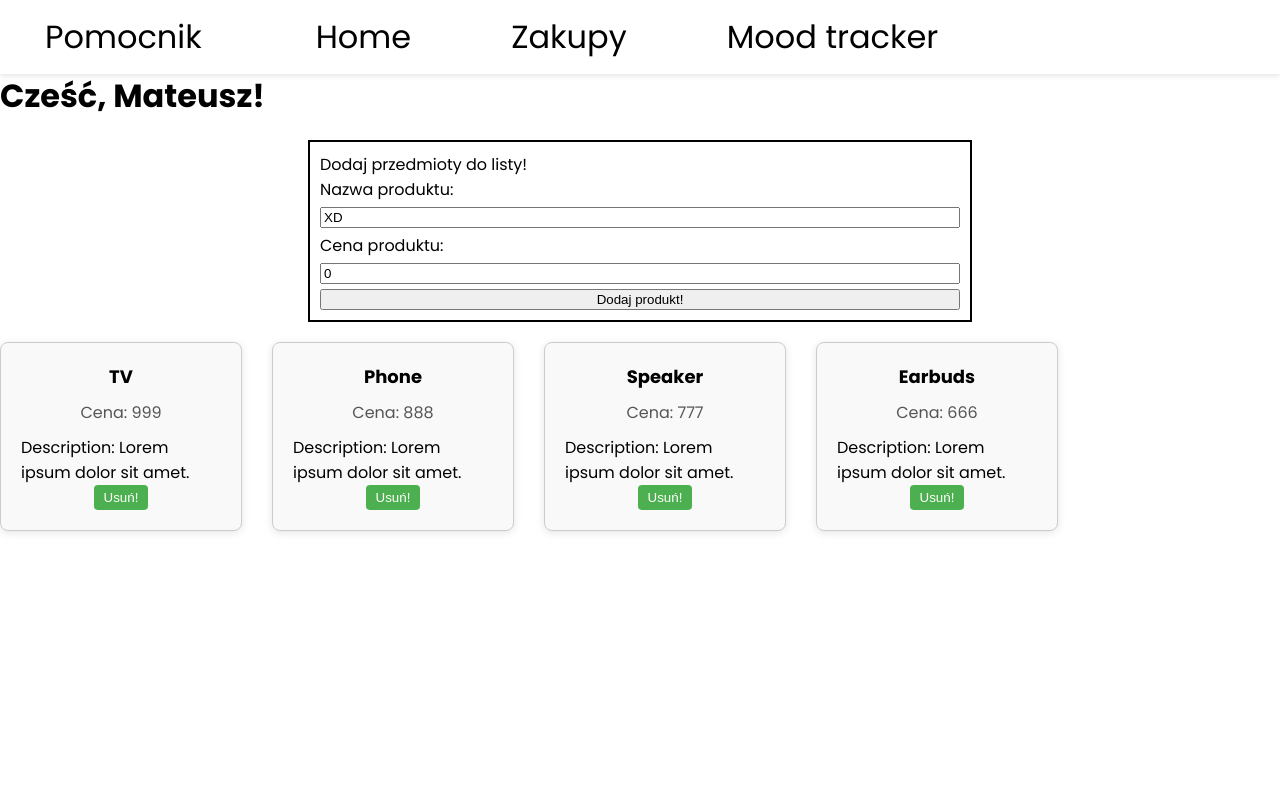
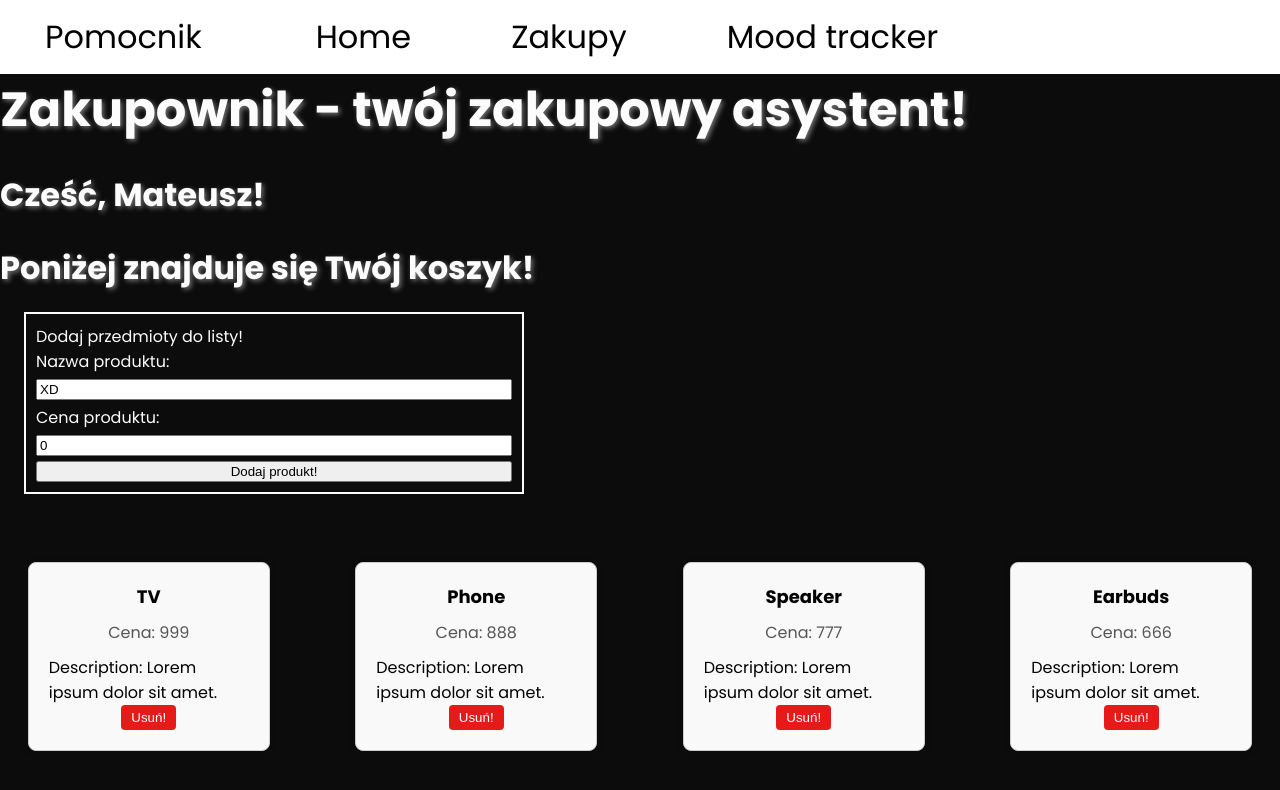
Before and after one commit to Hvlikk/product-catalog, an Angular app: page /products in a window 1280 px wide. Shown: the top 790 px of the page. Built offline with nearby package versions, Linux system fonts and the light colour scheme.

Commit message:
Fixed landing page, modified shopping list component

```diff
--- a/src/app/components/product-item-component/product-item-component.component.scss
+++ b/src/app/components/product-item-component/product-item-component.component.scss
@@ -1,23 +1,23 @@
 /* Kontener dla całej listy produktów */
 .product-list {
     box-sizing: border-box;
-    display: flex;  /* Ustawia produkty obok siebie w poziomie */
+    display: flex;
     flex-direction: row;
-    flex-wrap: wrap;  /* Umożliwia przełamanie elementów, gdy nie zmieszczą się w jednej linii */
-    gap: 20px;  /* Daje przestrzeń pomiędzy kartkami */
+    flex-wrap: wrap;
+    gap: 20px;
   }
 
   /* Każda karta produktu */
   .product-card {
-    display: flex;  /* Flexbox dla zawartości karty, aby elementy były w pionie */
-    flex-direction: column;  /* Elementy w karcie będą ustawione jeden pod drugim */
+    display: flex;
+    flex-direction: column;
     border: 1px solid #ccc;
     padding: 20px;
     border-radius: 8px;
     align-items: center;
     background-color: #f9f9f9;
-    width: 200px;  /* Możesz dostosować szerokość kartki */
-    box-shadow: 0px 2px 8px rgba(0, 0, 0, 0.1);  /* Dodaje cień do karty */
+    width: 200px;
+    box-shadow: 0px 2px 8px rgba(0, 0, 0, 0.1);
     height: auto;
   }
 
@@ -25,20 +25,21 @@
   .product-name {
     font-size: 18px;
     font-weight: bold;
-    margin-bottom: 10px;  /* Przestrzeń poniżej nazwy */
+    margin-bottom: 10px;
   }
 
-  /* Cena produktu */
+  /* Opis produktu */
   .desc {
     font-size: 16px;
     color: #555;
-    margin-bottom: 10px;  /* Przestrzeń poniżej ceny */
+    margin-bottom: 10px;
   }
 
   /* Styl przycisku */
+
   button {
     padding: 5px 10px;
-    background-color: #4CAF50;
+    background-color: #e71a1a;
     color: white;
     border: none;
     border-radius: 4px;
@@ -46,11 +47,15 @@
   }
 
   button:hover {
-    background-color: #45a049;
+    background-color: #8a0606;
   }
 
+
+  /* Wersja premium */
   .product-card.premium {
     background-color: rgb(255, 251, 27);
+
+    border: 4px solid rgb(245, 124, 26);
   }
 
   .product-card.premium > span {
--- a/src/app/components/product-list-component/product-list-component.component.html
+++ b/src/app/components/product-list-component/product-list-component.component.html
@@ -1,7 +1,12 @@
+<div class="content-wrap">
     <div class="hero">
-    <h1>Zakupownik - twój asystent! </h1>
+        <h1>Zakupownik - twój zakupowy asystent! </h1>
+        <br>
         <h2>Cześć, {{user()}}!</h2>
+        <br>
+        <h2>Poniżej znajduje się Twój koszyk!</h2>
     </div>
+    <div class="form">
         <div class="form-wrapper">
                 <p>Dodaj przedmioty do listy!</p>
                 <label for="input-name">Nazwa produktu:</label>
@@ -10,7 +15,8 @@
                 <label for="input-price">Cena produktu:</label>
                 <input [(ngModel)]="newItemPrice" type="text" placeholder="Wpisz cene..." id="input-price">
 
-        <button (click)="addProduct()">Dodaj produkt!</button>
+                <button class="add-button" (click)="addProduct()">Dodaj produkt!</button>
+        </div>
     </div>
 
 
@@ -19,3 +25,4 @@
             <app-product-item-component [product]="prod" (delete)="onDeleteProduct($event)"/>
         </div>
     </div>
+</div>
--- a/src/app/components/product-list-component/product-list-component.component.scss
+++ b/src/app/components/product-list-component/product-list-component.component.scss
@@ -1,27 +1,47 @@
 .hero {
     & h1 {
+        color: #fcfcfc;
         font-size: 3rem;
+        text-shadow: 2px 2px 5px #757272;
     }
 
     & h2 {
+        color: #fcfcfc;
         font-size: 2rem;
+        text-shadow: 2px 2px 5px #757272;
     }
 }
 
+.content-wrap {
+    width: 100%;
+    height: 100%;
+}
+
 .item-list {
+    margin: 0px auto;
     display: flex;
     flex-wrap: wrap;
     flex-direction: row;
+    align-items: center;
+    justify-content: space-around;
     gap: 30px;
+}
+
+.form {
+    margin-left: 24px;
+    color: #fcfcfc;
+    width: 500px;
+    height: 250px;
+
 }
 
 .form-wrapper {
     padding: 10px;
-    width: 50%;
+    width: auto;
     display: flex;
     flex-direction: column;
     margin: 20px auto;
-    border: 2px solid black;
+    border: 2px solid #fcfcfc;
 }
 
 .form-wrapper input {
--- a/src/app/home/home.component.scss
+++ b/src/app/home/home.component.scss
@@ -1,6 +1,6 @@
 .wrapper {
     position: relative;
-    height: 100vh;
+    height: calc(100vh - 74px);
     width: 100%;
 }
 
@@ -10,7 +10,7 @@
     position: absolute;
     width: 100%;
     height: 100vh;
-    min-height: 95vh;
+    max-height: calc(100vh - 74px);;
     filter: grayscale(1);
     background-image: url(https://cdn.pixabay.com/photo/2020/02/20/13/25/city-4864747_1280.jpg);
     background-position: center;
--- a/src/index.html
+++ b/src/index.html
@@ -8,6 +8,8 @@
   <link rel="icon" type="image/x-icon" href="favicon.ico">
 </head>
 <body>
-  <app-root></app-root>
+  <div class="content-wrap">
+    <app-root></app-root>
+  </div>
 </body>
 </html>
--- a/src/styles.scss
+++ b/src/styles.scss
@@ -2,7 +2,12 @@
 :root, html, body {
     margin: 0;
     padding: 0;
-    height: 100%;
+    height: auto;
+    background-color: #0c0c0c;
+}
+
+.content-wrap {
+    margin-top: 74px;
 }
 
 * {
```
Lines whose indentation alone changed are shown as unchanged.
